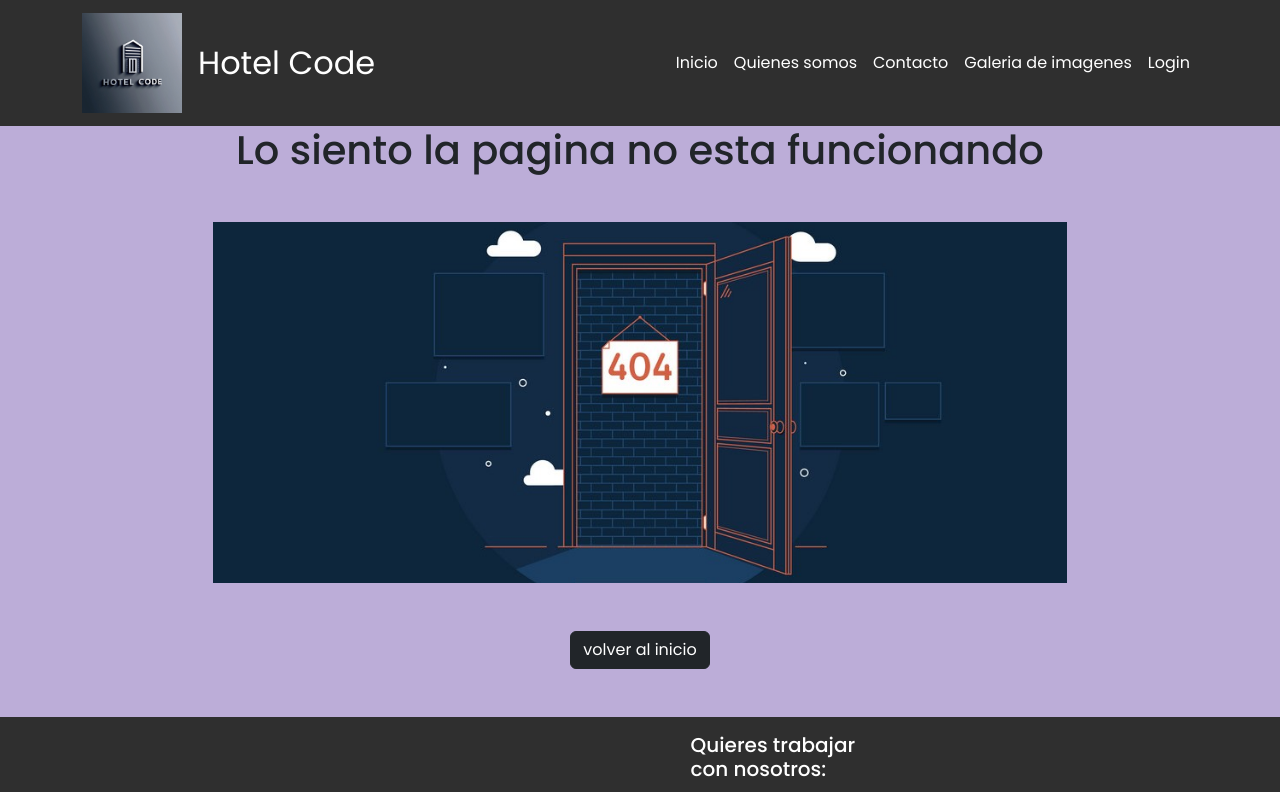
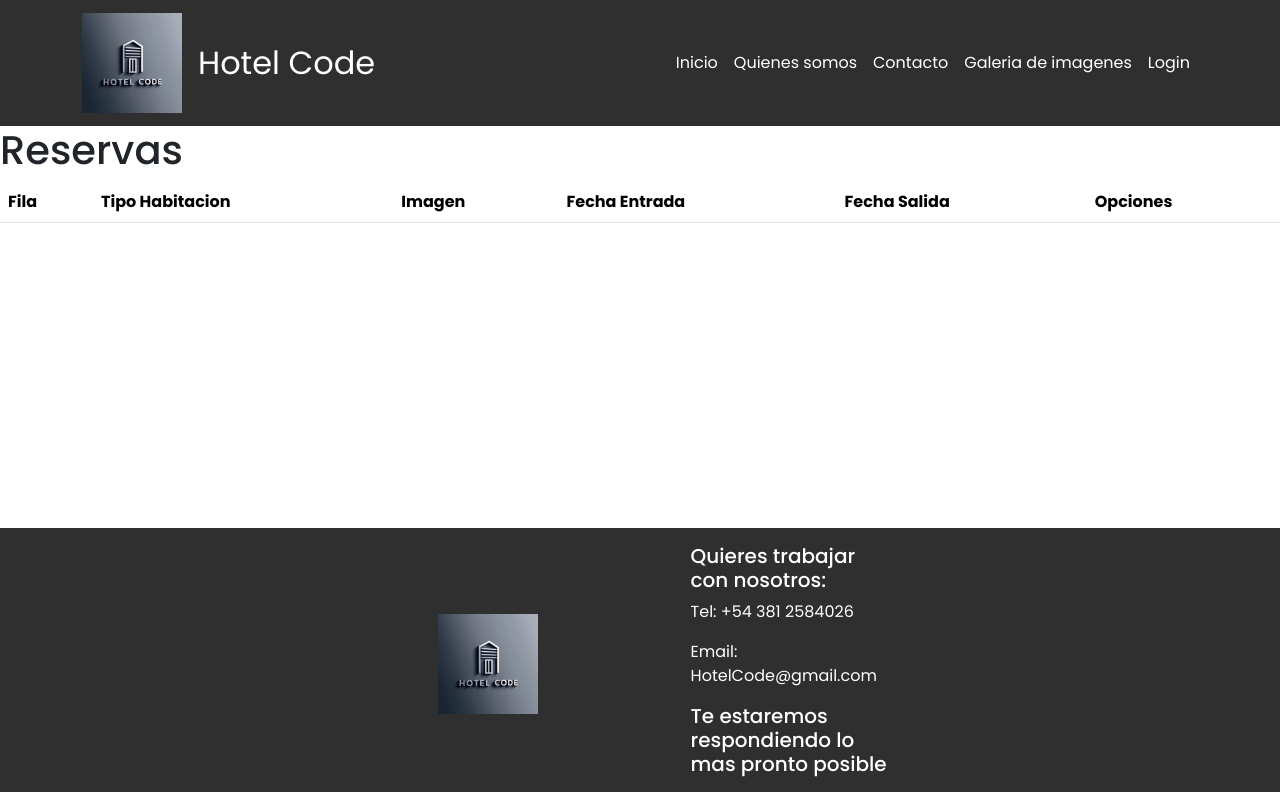
Before and after one commit to GabrielHaurane/Frontend-Proyecto-Final, a React (Vite) app: page /reservas/1 in a window 1280 px wide. Shown: the top 792 px of the page. Built offline with nearby package versions, Linux system fonts and the light colour scheme; no server answers.

Commit message:
Se añadio el componente Reservas y su respectiva ruta.Además se añadio una tabla para listar las habitaciones

```diff
--- a/src/App.jsx
+++ b/src/App.jsx
@@ -18,6 +18,7 @@ import RutasProtegidas from './components/routes/RutasProtegidas.jsx'
 import { useState } from 'react'
 import "bootstrap/dist/css/bootstrap.min.css";
 import './App.css'
+import Reservas from './components/pages/Reservas.jsx';
 
 function App() {
   const usuario = JSON.parse(sessionStorage.getItem('userKey')) || '';
@@ -33,6 +34,7 @@ function App() {
           <Route exact path="/contacto" element={<Contacto></Contacto>}></Route>
           <Route exact path="/galeria" element={<Galeria></Galeria>}></Route>
           <Route exact path="/catalogo" element={<Catalogo></Catalogo>}></Route>
+          <Route exact path="/reservas/:id" setUsuarioLogueado={setUsuarioLogueado} element={<Reservas></Reservas>}></Route>
           <Route
             exact
             path="/detallehabitacion/:id"
--- a/src/components/common/Menu.jsx
+++ b/src/components/common/Menu.jsx
@@ -65,6 +65,16 @@ const Menu = ({ usuarioLogueado, setUsuarioLogueado }) => {
                 Galeria de imagenes
               </NavLink>
 
+              {usuarioLogueado && (
+                <NavLink
+                  end
+                  className="nav-link text-white d-flex align-self-center text-center"
+                  to="/reservas/:id"
+                >
+                  Reservas
+                </NavLink>
+              )}
+
               {usuarioLogueado !== "" && (
                 <NavLink
                   end
--- /dev/null
+++ b/src/components/pages/Reservas.jsx
@@ -0,0 +1,30 @@
+import React from 'react';
+import { Table } from 'react-bootstrap';
+const Reservas = ({setUsuarioLogueado}) => {
+    return (
+        <div className='mainSection'>
+            <div>
+                <h1>Reservas</h1>
+            </div>
+            <div>
+                <Table responsive striped>
+                    <thead>
+                       <tr>
+                        <th>Fila</th>
+                        <th>Tipo Habitacion</th>
+                        <th>Imagen</th>
+                        <th>Fecha Entrada</th>
+                        <th>Fecha Salida</th>
+                        <th>Opciones</th>
+                       </tr>
+                    </thead>
+                    <tbody>
+
+                    </tbody>
+                </Table>
+            </div>
+        </div>
+    );
+};
+
+export default Reservas;
```
